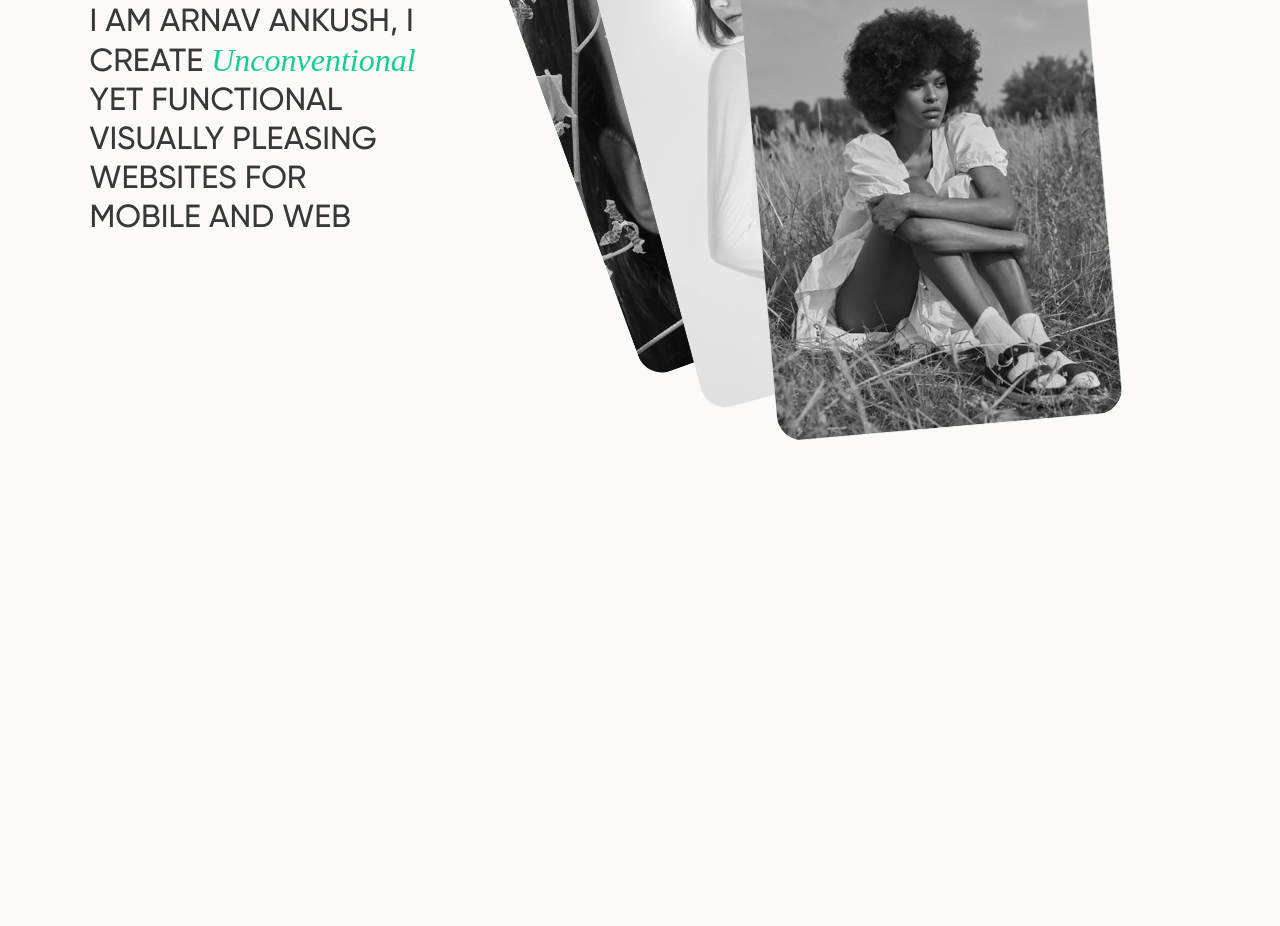
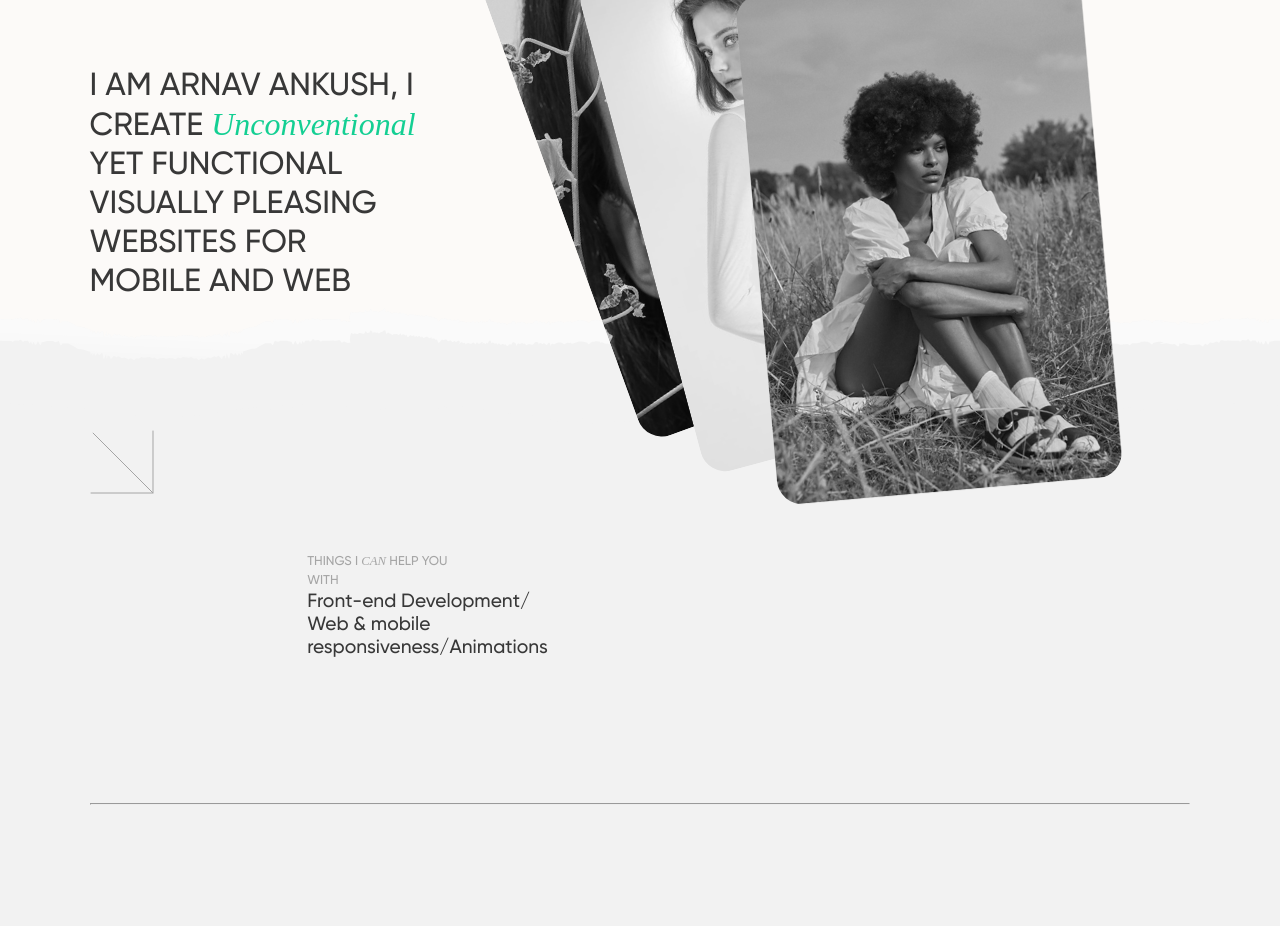
Before and after one commit to arnavankush30/new-portfolio, a plain HTML site: page index.html in a window 1280 px wide. Shown: the part 743-1669 px from the top of the page. Before the commit the page ends 1360 px from the top, so only its background shows below. Drawn offline with nearby package versions, Linux system fonts and the light colour scheme; a web font is replaced by a local one.

Commit message:
added services section

```diff
--- a/index.html
+++ b/index.html
@@ -73,6 +73,41 @@
             <div class="imgcntnr"></div>
           </div>
         </div>
+        <div id="work">
+          <div id="services">
+            <svg
+              class="o-ui-arrow"
+              width="64"
+              height="64"
+              viewBox="0 0 64 64"
+              fill="none"
+              xmlns="http://www.w3.org/2000/svg"
+            >
+              <path
+                d="M3.10162 3.10156L62.9999 62.9999"
+                stroke-linecap="round"
+                stroke-linejoin="round"
+              ></path>
+              <path
+                d="M63 1.00001L63 63L0.999989 63"
+                stroke-linecap="round"
+                stroke-linejoin="round"
+              ></path>
+            </svg>
+            <div>
+              <span class="small"
+                >Things I
+                <span class="o-accent">Can</span>
+                Help you <br />
+                with
+              </span>
+              <p>
+                Front-end Development/ Web & mobile responsiveness/Animations
+              </p>
+            </div>
+          </div>
+          <hr />
+        </div>
       </div>
     </div>
 
--- a/style.scss
+++ b/style.scss
@@ -203,7 +203,7 @@ body {
   justify-content: space-between;
   margin-top: 20vw;
   width: 100%;
-  padding: 0 7vw;
+  padding: 5vw 7vw;
 
   .imglef {
     width: 30%;
@@ -229,6 +229,7 @@ body {
       border-radius: 2vw;
       filter: grayscale(1) !important;
       transition: all cubic-bezier(0.19, 1, 0.22, 1) 1s;
+      z-index: 99;
     }
     .imgcntnr:hover {
       filter: grayscale(0) !important;
@@ -254,3 +255,64 @@ body {
   background-size: cover;
   background-position: center;
 }
+
+#work {
+  position: relative;
+  width: 100%;
+  min-height: 70vh;
+  background-color: $secondary-color;
+}
+
+#work::before {
+  top: -75px;
+  position: absolute;
+  content: "";
+  width: 100%;
+  height: 150px;
+  background-image: url(./assets/img/rip1.svg);
+  background-size: cover;
+  transform: rotate(-180deg);
+}
+
+#services {
+  margin-left: 7vw;
+  display: flex;
+  padding-top: 10vw;
+
+  div {
+    margin-left: 7vw;
+    margin-top: 4.5vw;
+  }
+
+  svg {
+    width: auto;
+    stroke: $text-light;
+    transform: translateY(-100%);
+    margin-right: 5vw;
+  }
+  p {
+    width: 40%;
+    font-size: 1.5vw;
+    color: $text-dark;
+  }
+}
+
+.small {
+  padding-top: 2vw;
+  font-size: 1vw;
+  color: $text-light;
+  text-transform: uppercase;
+  margin-bottom: 10vw;
+}
+
+.o-accent {
+  font-family: "Mazius";
+  font-style: italic;
+}
+
+hr {
+  width: 86%;
+  background-color: rgba(65, 65, 65, 0.3);
+  margin: 18vh 0 24vh 7%;
+  transform: scaleX(1);
+}
```
Also changed, not shown: assets/img/rip1.svg (added), style.css, 1 other file.
